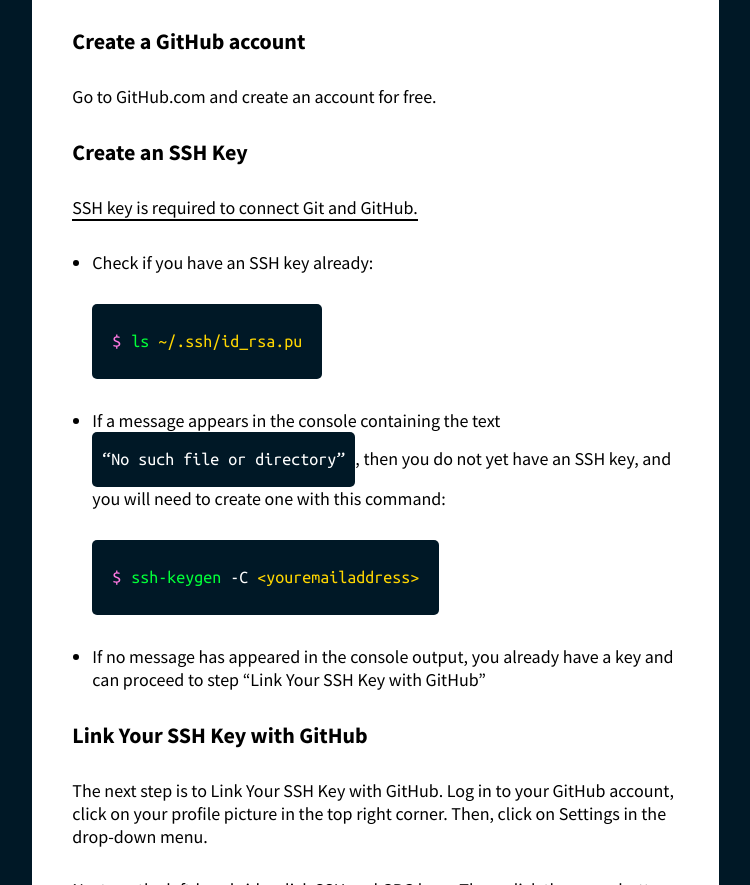
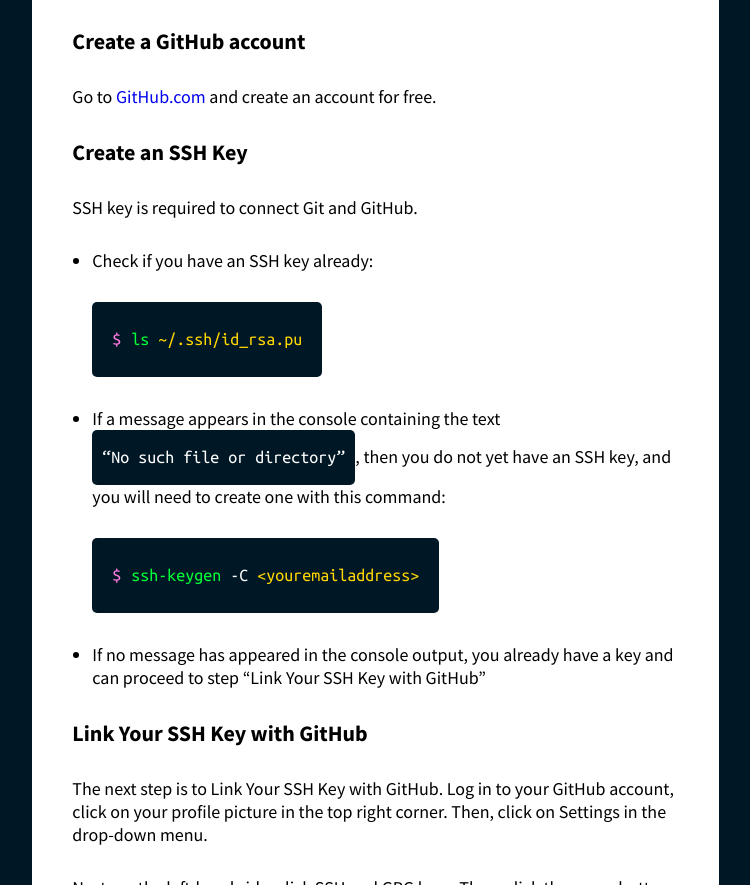
Before and after one commit to pauls0n/git-docs, a plain HTML site: page index.html in a window 1280 px wide. Shown: the part 2302-3187 px from the top of the page, without its empty margins (461-1211 px from the left). Drawn offline with Linux system fonts and the light colour scheme.

Commit message:
Fix GitHub permalink

```diff
--- a/index.html
+++ b/index.html
@@ -145,11 +145,9 @@
           </li>
         </ol>
         <h3 class="doc-h3">Create a GitHub account</h3>
-        <p class="doc-p">Go to GitHub.com and create an account for free.</p>
+        <p class="doc-p">Go to <a href="https://github.com/" target="_blank">GitHub.com</a> and create an account for free.</p>
         <h3 class="doc-h3">Create an SSH Key</h3>
-        <a href="https://github.com/" target="_blank" class="doc-a">
           <p class="doc-p">SSH key is required to connect Git and GitHub.</p>
-        </a>
         <ul class="doc-li">
           <li>
             Check if you have an SSH key already:<!-- prettier-ignore -->
```
